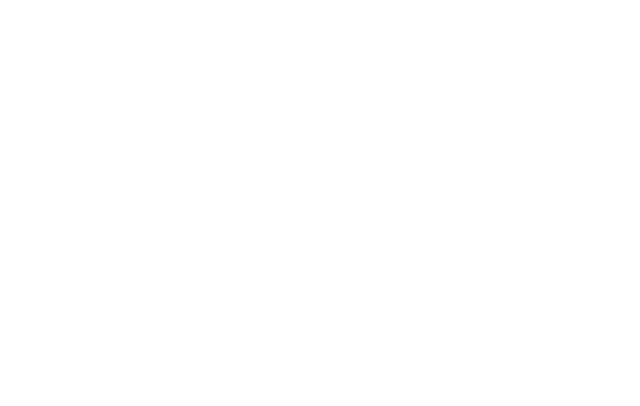
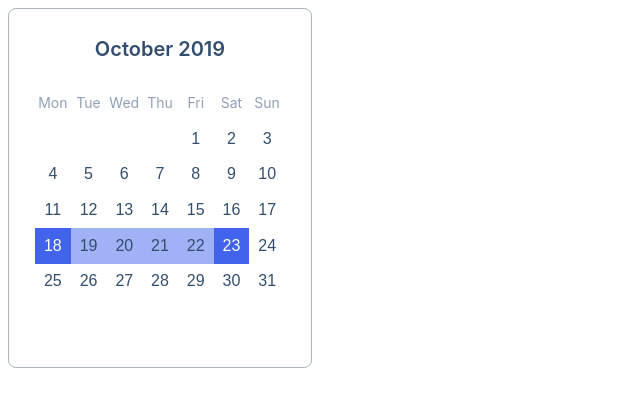
Before and after one commit to js-tasks-ru/htmlcss-20240412_ivan-glushkov1997, a website: page 05-lection3/03-calendar/index.html in a window 1280 px wide. Shown: the whole page, without its empty margins (0-640 px from the left). Drawn offline with Linux system fonts and the light colour scheme; a web font is replaced by a local one.

Commit message:
feat: calendar

```diff
--- a/05-lection3/03-calendar/calendar.css
+++ b/05-lection3/03-calendar/calendar.css
@@ -0,0 +1,63 @@
+.calendar {
+    box-sizing: border-box;
+    width: 304px;
+    border: 1px solid var(--grey-3);
+    border-radius: 8px;
+    padding: 28px 26px 32px;
+
+    font-family: 'Inter', sans-serif;
+    font-style: normal;
+    font-weight: 600;
+    font-size: 20px;
+    line-height: 24px;
+    text-align: center;
+    color: var(--blue-1);
+}
+
+.calendar__title {
+    margin-bottom: 24px;
+}
+
+.calendar__wrapper {
+    padding-bottom: 100%;
+    position: relative;
+}
+
+.calendar__inner {
+    position: absolute;
+    width: 100%;
+    height: 100%;
+
+    display: grid;
+    grid-template: repeat(7, 1fr) / repeat(7, 1fr);
+}
+
+.calendar__item {
+    display: flex;
+    align-items: center;
+    justify-content: center;
+
+    font-family: 'Source Sans Pro', sans-serif;
+    font-style: normal;
+    font-weight: 400;
+    font-size: 16px;
+    line-height: 20px;
+}
+
+.calendar__item_weekday {
+    font-family: 'Inter', sans-serif;
+    font-style: normal;
+    font-weight: 400;
+    font-size: 14px;
+    line-height: 20px;
+    color: var(--grey-5);
+}
+
+.calendar__item_active {
+    background-color: var(--blue-2);
+    color: var(--white);
+}
+
+.calendar__item_between-active {
+    background-color: var(--blue-3);
+}
--- a/05-lection3/03-calendar/index.html
+++ b/05-lection3/03-calendar/index.html
@@ -7,6 +7,54 @@
         <title>Calendar</title>
     </head>
     <body>
-
+        <div class="calendar">
+            <div class="calendar__title">October 2019</div>
+            <div class="calendar__wrapper">
+                <div class="calendar__inner">
+                    <span class="calendar__item calendar__item_weekday">Mon</span>
+                    <span class="calendar__item calendar__item_weekday">Tue</span>
+                    <span class="calendar__item calendar__item_weekday">Wed</span>
+                    <span class="calendar__item calendar__item_weekday">Thu</span>
+                    <span class="calendar__item calendar__item_weekday">Fri</span>
+                    <span class="calendar__item calendar__item_weekday">Sat</span>
+                    <span class="calendar__item calendar__item_weekday">Sun</span>
+                    <span class="calendar__item"></span>
+                    <span class="calendar__item"></span>
+                    <span class="calendar__item"></span>
+                    <span class="calendar__item"></span>
+                    <span class="calendar__item">1</span>
+                    <span class="calendar__item">2</span>
+                    <span class="calendar__item">3</span>
+                    <span class="calendar__item">4</span>
+                    <span class="calendar__item">5</span>
+                    <span class="calendar__item">6</span>
+                    <span class="calendar__item">7</span>
+                    <span class="calendar__item">8</span>
+                    <span class="calendar__item">9</span>
+                    <span class="calendar__item">10</span>
+                    <span class="calendar__item">11</span>
+                    <span class="calendar__item">12</span>
+                    <span class="calendar__item">13</span>
+                    <span class="calendar__item">14</span>
+                    <span class="calendar__item">15</span>
+                    <span class="calendar__item">16</span>
+                    <span class="calendar__item">17</span>
+                    <span class="calendar__item calendar__item_active">18</span>
+                    <span class="calendar__item calendar__item_between-active">19</span>
+                    <span class="calendar__item calendar__item_between-active">20</span>
+                    <span class="calendar__item calendar__item_between-active">21</span>
+                    <span class="calendar__item calendar__item_between-active">22</span>
+                    <span class="calendar__item calendar__item_active">23</span>
+                    <span class="calendar__item">24</span>
+                    <span class="calendar__item">25</span>
+                    <span class="calendar__item">26</span>
+                    <span class="calendar__item">27</span>
+                    <span class="calendar__item">28</span>
+                    <span class="calendar__item">29</span>
+                    <span class="calendar__item">30</span>
+                    <span class="calendar__item">31</span>
+            </div>
+        </div>
+    </div>
     </body>
 </html>
--- a/assets/css/main.css
+++ b/assets/css/main.css
@@ -6,11 +6,15 @@
     --pink: #F784AD;
     --purple: #7048E8;
     --blue: #374FC7;
+    --blue-1: #334D6E;
+    --blue-2: #4263EB;
+    --blue-3: #A0B1F5;
     --red: #F03D3E;
     --grey-1: #F8F9FA;
     --grey-2: #DDE2E5;
     --grey-3: #ACB5BD;
     --grey-4: #495057;
+    --grey-5: #90A0B7;
     --text-secondary: #212429;
     --text-primary: #212429;
 
```
